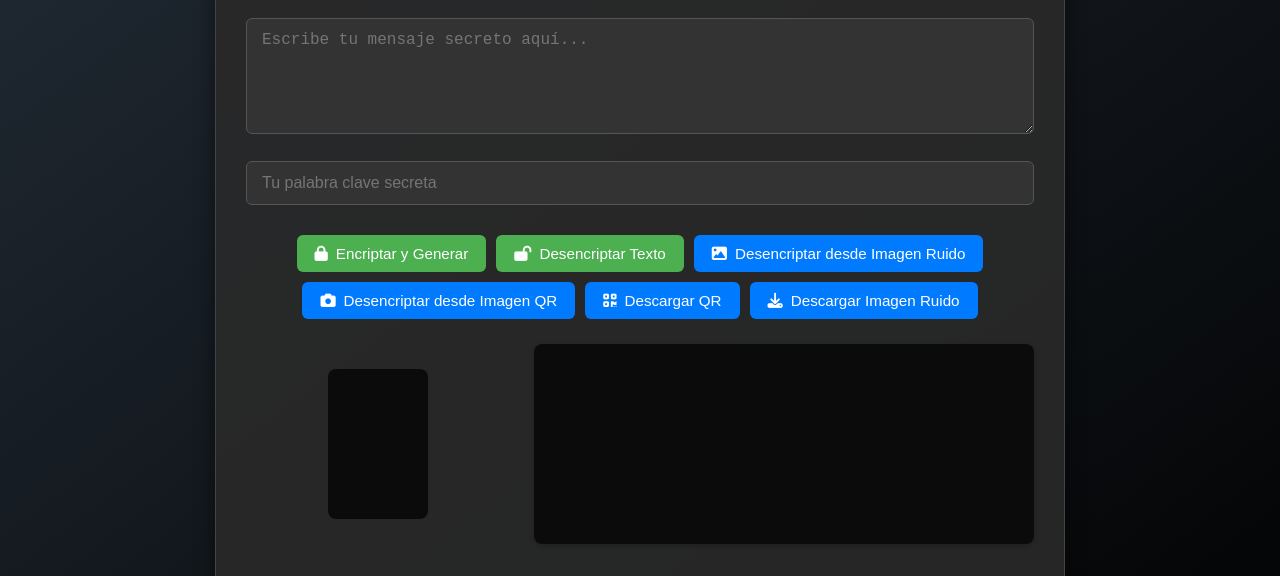
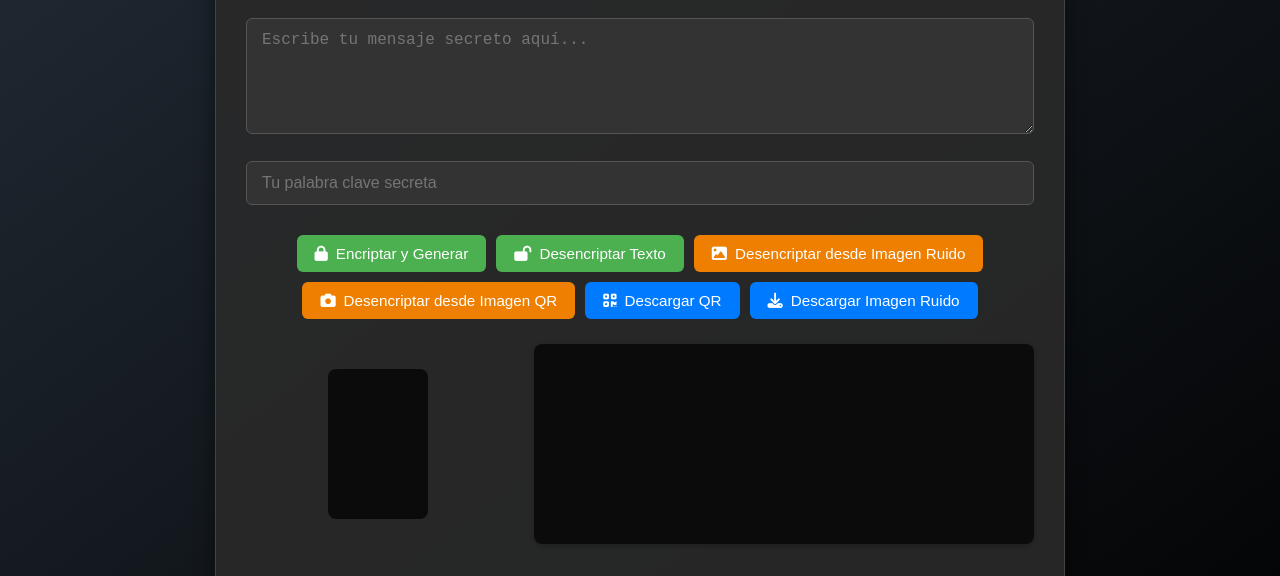
Before and after one commit to RoberthGarcia1404/Crypto-QR, a plain HTML site: page Proyecto encrip/CRYPTO-VR-0.1.html in a window 1280 px wide. Shown: the part 156-732 px from the top of the page. Drawn offline with nearby package versions, Linux system fonts and the light colour scheme.

Commit message:
Update CRYPTO-VR-0.1.html

```diff
--- a/Proyecto encrip/CRYPTO-VR-0.1.html
+++ b/Proyecto encrip/CRYPTO-VR-0.1.html
@@ -89,6 +89,13 @@
         .download-btn:hover {
              background: #0056b3;
         }
+
+        .button-bsc {
+             background: #ee7f00;
+        }
+        .button-bsc:hover {
+             background: #d47f00;
+        }
         #qrcode {
             margin: 25px auto;
             text-align: center;
@@ -155,8 +162,8 @@
         <div class="button-group">
             <button onclick="encrypt()"><i class="fas fa-lock"></i> Encriptar y Generar</button>
             <button onclick="decrypt()"><i class="fas fa-lock-open"></i> Desencriptar Texto</button>
-            <button class="download-btn" onclick="decryptFromImage()"><i class="fas fa-image"></i> Desencriptar desde Imagen Ruido</button>
-            <button class="download-btn" onclick="decryptFromQRImage()"><i class="fas fa-camera"></i> Desencriptar desde Imagen QR</button>
+            <button class="button-bsc" onclick="decryptFromImage()"><i class="fas fa-image"></i> Desencriptar desde Imagen Ruido</button>
+            <button class="button-bsc" onclick="decryptFromQRImage()"><i class="fas fa-camera"></i> Desencriptar desde Imagen QR</button>
             <button class="download-btn" onclick="downloadQR()"><i class="fas fa-qrcode"></i> Descargar QR</button>
             <button class="download-btn" onclick="downloadNoiseImage()"><i class="fas fa-download"></i> Descargar Imagen Ruido</button>
         </div>
```
